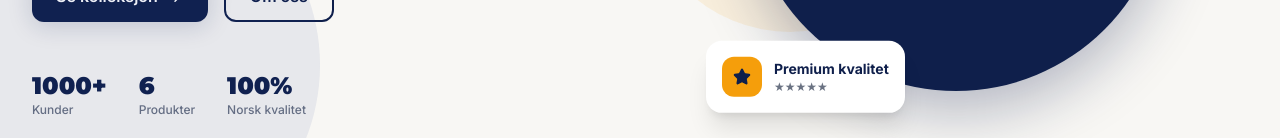
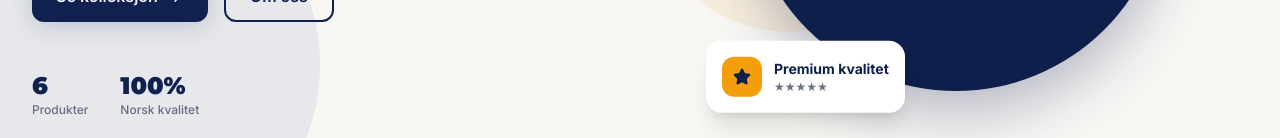
Before and after one commit to Hanaamedyan/TrueCollarClub, a Next.js app: page / in a window 1280 px wide. Shown: the part 535-673 px from the top of the page. Built offline with nearby package versions, Linux system fonts and the light colour scheme; no server answers.

Commit message:
Remove 1000+ customers stat from hero

```diff
--- a/src/app/page.tsx
+++ b/src/app/page.tsx
@@ -87,7 +87,6 @@ export default function HomePage() {
                 className="flex gap-8 mt-12"
               >
                 {[
-                  { num: "1000+", label: lang === "NO" ? "Kunder" : "Customers" },
                   { num: "6", label: lang === "NO" ? "Produkter" : "Products" },
                   { num: "100%", label: lang === "NO" ? "Norsk kvalitet" : "Norwegian quality" },
                 ].map((stat) => (
```
